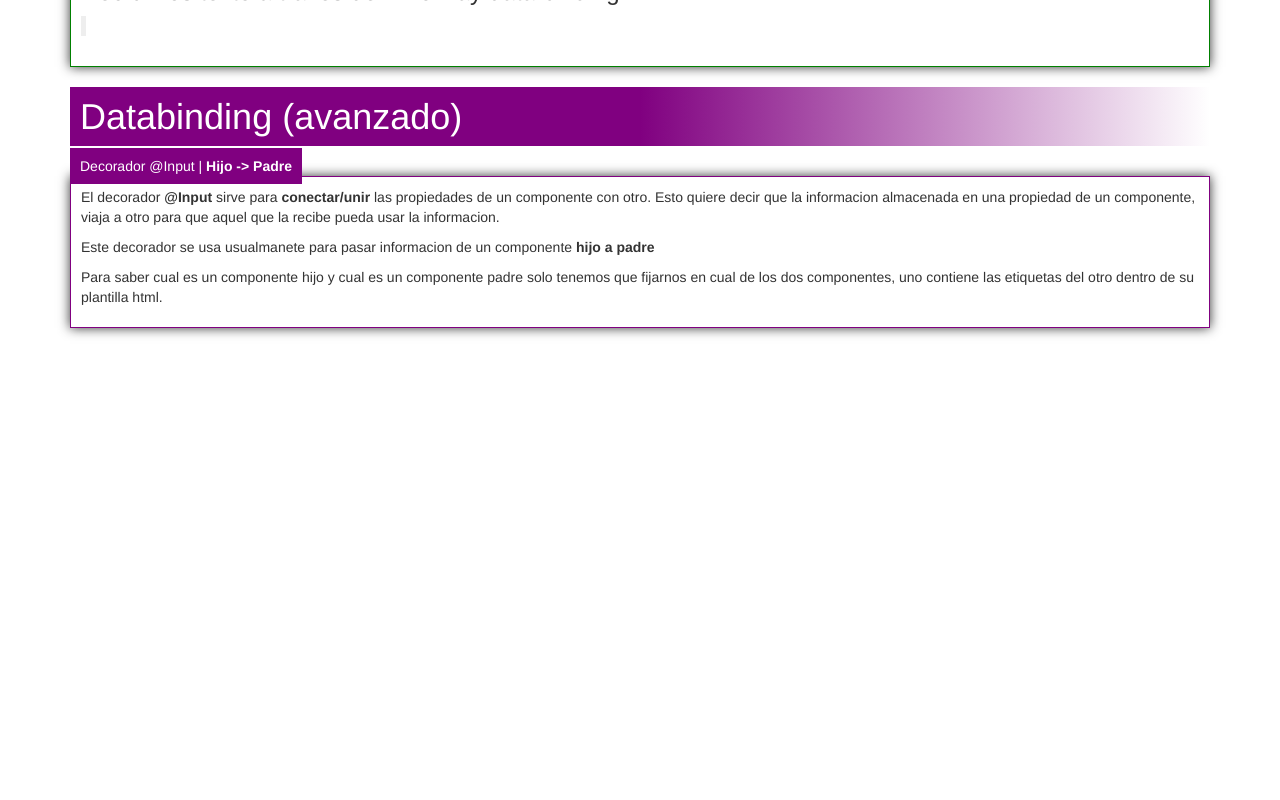
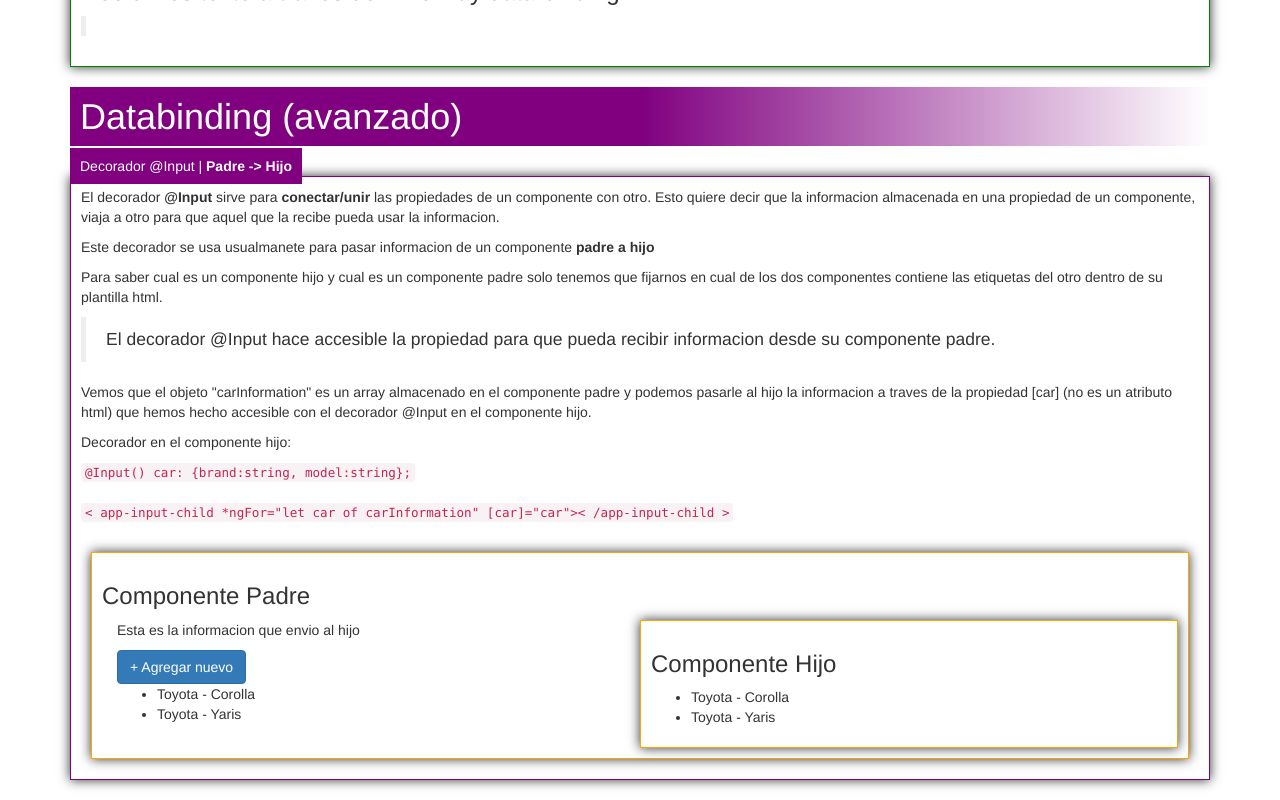
Before and after one commit to eliasrosales88/angular-components, an Angular app: page / in a window 1280 px wide. Shown: the part 1693-2493 px from the top of the page. Before the commit the page ends 2041 px from the top, so only its background shows below. Built offline with nearby package versions, Linux system fonts and the light colour scheme.

Commit message:
Finishing example of Decorator @Input with explanation on how you can pass information from a parent component to a child component

```diff
--- a/src/app/app.component.html
+++ b/src/app/app.component.html
@@ -44,11 +44,18 @@
       <app-databinding-exercise></app-databinding-exercise>
 
       <h1 class="bg-purple-title">Databinding (avanzado)</h1>
-      <span class="bg-purple">Decorador @Input | <b>Hijo -> Padre</b></span>
+      <span class="bg-purple">Decorador @Input | <b>Padre -> Hijo</b></span>
       <div class="border-purple border-1">
         <p>El decorador <b>@Input</b> sirve para <b>conectar/unir</b> las propiedades de un componente con otro. Esto quiere decir que la informacion almacenada en una propiedad de un componente, viaja a otro para que aquel que la recibe pueda usar la informacion.</p>
-        <p>Este decorador se usa usualmanete para pasar informacion de un componente <b>hijo a padre</b></p>
-        <p>Para saber cual es un componente hijo y cual es un componente padre solo tenemos que fijarnos en cual de los dos componentes, uno contiene las etiquetas del otro dentro de su plantilla html.</p>
+        <p>Este decorador se usa usualmanete para pasar informacion de un componente <b>padre a hijo</b></p>
+        <p>Para saber cual es un componente hijo y cual es un componente padre solo tenemos que fijarnos en cual de los dos componentes contiene las etiquetas del otro dentro de su plantilla html.</p>
+        <blockquote>El decorador @Input hace accesible la propiedad para que pueda recibir informacion desde su componente padre.</blockquote>
+        <p>Vemos que el objeto "carInformation" es un array almacenado en el componente padre y podemos pasarle al hijo la informacion a traves de la propiedad [car] (no es un atributo html) que hemos hecho accesible con el decorador @Input en el componente hijo.</p>
+        <p>Decorador en el componente hijo:</p>
+
+        <code>{{'@Input() car: {brand:string, model:string};'}}</code><br><br>
+        <code>< app-input-child *ngFor="let car of carInformation" [car]="car">< /app-input-child ></code><br><br>
+        <app-input-parent></app-input-parent>
       </div>
     </div>
   </div>
--- a/src/app/app.module.ts
+++ b/src/app/app.module.ts
@@ -9,6 +9,8 @@ import { NgContentFeatureComponent } from './ng-content-feature/ng-content-featu
 import { PropertyBindingComponent } from './property-binding/property-binding.component';
 import { EventBindingComponent } from './event-binding/event-binding.component';
 import { DatabindingExerciseComponent } from './databinding-exercise/databinding-exercise.component';
+import { InputChildComponent } from './input-child/input-child.component';
+import { InputParentComponent } from './input-parent/input-parent.component';
 
 @NgModule({
   declarations: [
@@ -18,7 +20,9 @@ import { DatabindingExerciseComponent } from './databinding-exercise/databinding
     NgContentFeatureComponent,
     PropertyBindingComponent,
     EventBindingComponent,
-    DatabindingExerciseComponent
+    DatabindingExerciseComponent,
+    InputChildComponent,
+    InputParentComponent
   ],
   imports: [
     BrowserModule,
--- /dev/null
+++ b/src/app/input-child/input-child.component.html
@@ -0,0 +1 @@
+  <li>{{car.brand}} - {{car.model}}</li>
--- /dev/null
+++ b/src/app/input-child/input-child.component.ts
@@ -0,0 +1,18 @@
+import { Component, OnInit, Input } from '@angular/core';
+
+@Component({
+  selector: 'app-input-child',
+  templateUrl: './input-child.component.html',
+  styleUrls: ['./input-child.component.css']
+})
+export class InputChildComponent implements OnInit {
+  @Input() car: {brand:string, model:string};
+  carLot=[];
+  incremental = 0;
+  constructor() { }
+
+  ngOnInit() {
+  }
+
+
+}
--- /dev/null
+++ b/src/app/input-parent/input-parent.component.html
@@ -0,0 +1,16 @@
+<div class="row border-orange border-1 ma-10">
+    <h3>Componente Padre</h3>
+    <div class="col-xs-6">
+      <p>Esta es la informacion que envio al hijo</p>
+      <button class="btn btn-primary" (click)="addCar()">+ Agregar nuevo</button>
+      <ul>
+        <li *ngFor="let car of carInformation">{{car.brand}} - {{car.model}}</li>
+      </ul>
+    </div>
+    <div class="col-xs-6 border-orange border-1">
+        <h3>Componente Hijo</h3>
+        <ul>
+          <app-input-child *ngFor="let car of carInformation" [car]="car"></app-input-child>
+        </ul>
+    </div>
+</div>
--- /dev/null
+++ b/src/app/input-parent/input-parent.component.ts
@@ -0,0 +1,19 @@
+import { Component, OnInit } from '@angular/core';
+
+@Component({
+  selector: 'app-input-parent',
+  templateUrl: './input-parent.component.html',
+  styleUrls: ['./input-parent.component.css']
+})
+export class InputParentComponent implements OnInit {
+  carInformation = [{brand: "Toyota", model:"Corolla"}, {brand: "Toyota", model:"Yaris"}];
+  incremental = 3;
+  constructor() { }
+
+  ngOnInit() {
+  }
+  addCar(){
+    this.carInformation.push({brand: 'marca'+this.incremental, model: 'modelo'+this.incremental});
+    this.incremental++
+  }
+}
--- a/src/styles.css
+++ b/src/styles.css
@@ -1,5 +1,5 @@
 /* You can add global styles to this file, and also import other style files */
-.bg-red-title, .bg-green-title, .bg-purple-title, .bg-orange-title .bg-red, .bg-green, .bg-purple, .bg-orange{
+.bg-red-title, .bg-green-title, .bg-purple-title, .bg-orange-title, .bg-red, .bg-green, .bg-purple, .bg-orange{
     color: white;
     padding: 10px;
 }
@@ -48,3 +48,7 @@
 .border-red, .border-green, .border-purple, .border-orange .mb-20{
     margin-bottom: 20px;
 }
+
+.ma-10{
+    margin: 10px;
+}
```
Also changed, not shown: src/app/input-child/input-child.component.css (added), src/app/input-parent/input-parent.component.css (added), 2 other files (tests, documents, lock files or other folders).
